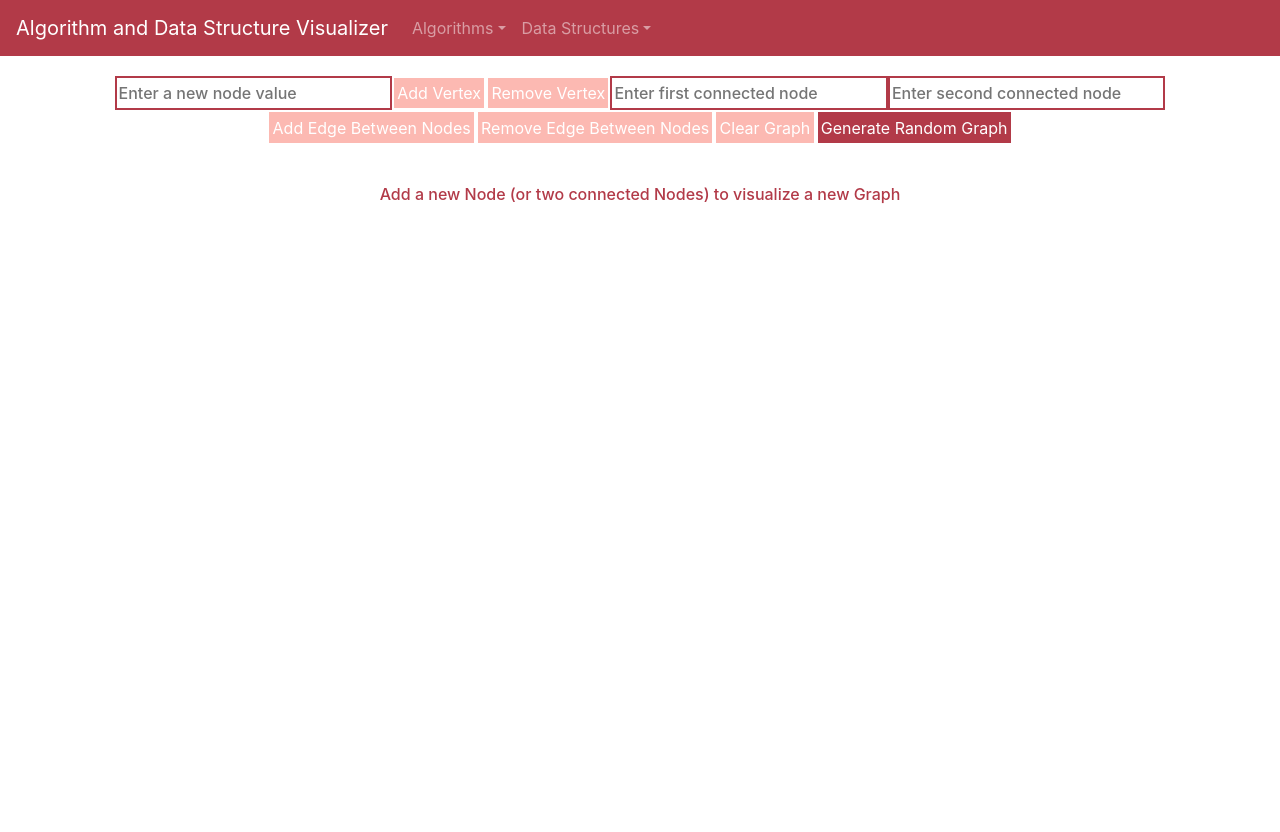
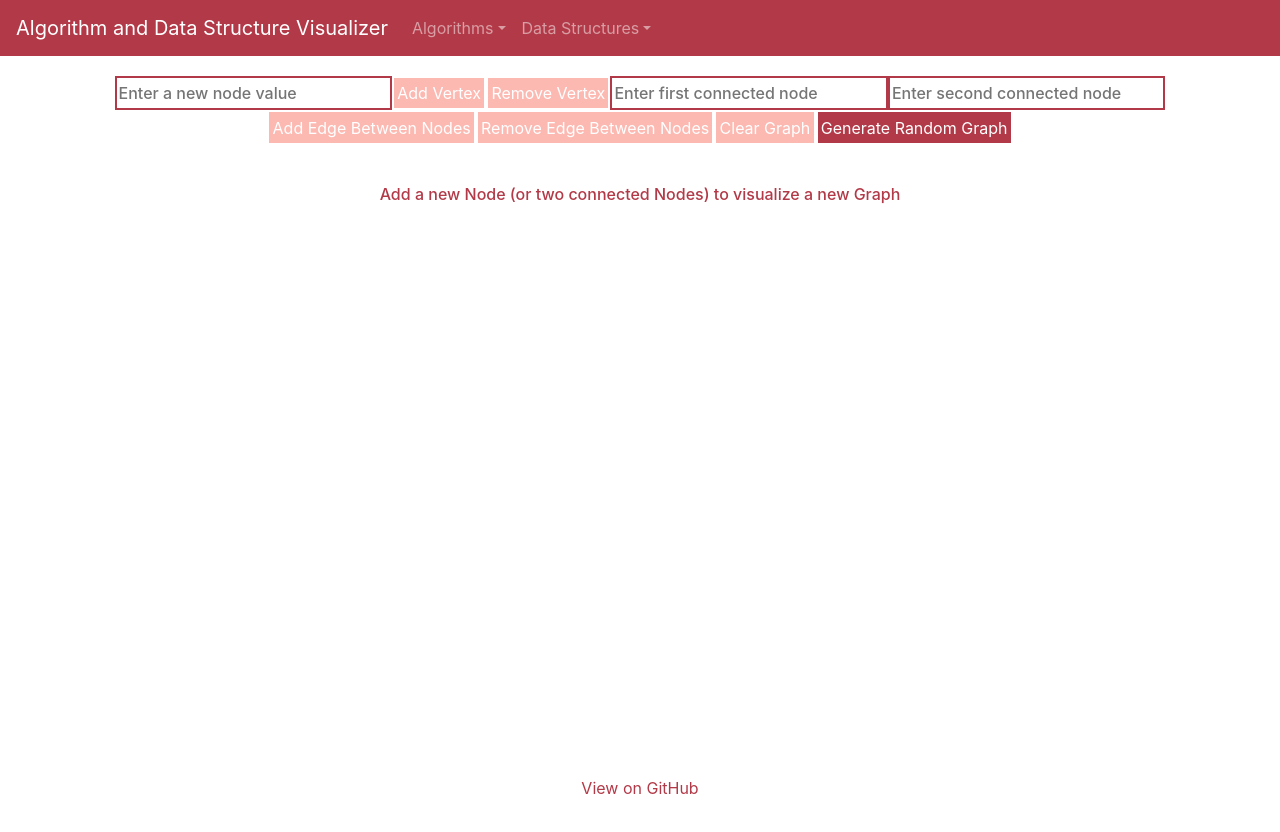
Before and after one commit to matt-hendrick/Algorithm-Data-Structure-Visualizer, a React (Create React App) app: page /graph in a window 1280 px wide. Shown: the top 832 px of the page. Built offline with nearby package versions, Linux system fonts and the light colour scheme; no server answers.

Commit message:
Add: Footer with GitHub link Update: react-scripts

```diff
--- a/package.json
+++ b/package.json
@@ -14,7 +14,7 @@
     "react-flip-toolkit": "^7.0.13",
     "react-graph-vis": "^1.0.7",
     "react-router-dom": "^5.2.0",
-    "react-scripts": "4.0.1"
+    "react-scripts": "^4.0.3"
   },
   "scripts": {
     "start": "react-scripts start",
--- a/src/App.css
+++ b/src/App.css
@@ -1,5 +1,6 @@
 .app-container {
   margin-top: 20px;
+  padding-bottom: 10px;
 }
 
 .button-row {
--- a/src/App.tsx
+++ b/src/App.tsx
@@ -7,6 +7,7 @@ import Container from 'react-bootstrap/Container';
 
 // Components
 import NavBar from './components/Navbar/Navbar';
+import Footer from './components/Footer/Footer';
 
 // Pages
 import Home from './containers/Home/Home';
@@ -49,6 +50,7 @@ const App = () => {
           <Route exact path="/hashtable" component={HashTableVisualizer} />
           <Route exact path="/graph" component={GraphVisualizer} />
         </Switch>
+        <Footer />
       </Container>
     </Router>
   );
--- /dev/null
+++ b/src/components/Footer/Footer.css
@@ -0,0 +1,15 @@
+.footer {
+  left: 0;
+  bottom: 0;
+  position: fixed;
+  width: 100%;
+  text-align: center;
+}
+
+.footer-link {
+  color: #b23a48;
+}
+
+.footer-link:hover {
+  color: #7ca5b8;
+}
--- /dev/null
+++ b/src/components/Footer/Footer.tsx
@@ -0,0 +1,16 @@
+import './Footer.css';
+
+function Footer() {
+  return (
+    <div className="footer">
+      <a
+        className="footer-link"
+        href="https://github.com/matt-hendrick/Algorithm-Data-Structure-Visualizer"
+      >
+        View on GitHub
+      </a>
+    </div>
+  );
+}
+
+export default Footer;
```
Also changed, not shown: 1 other file (tests, documents, lock files or other folders).
